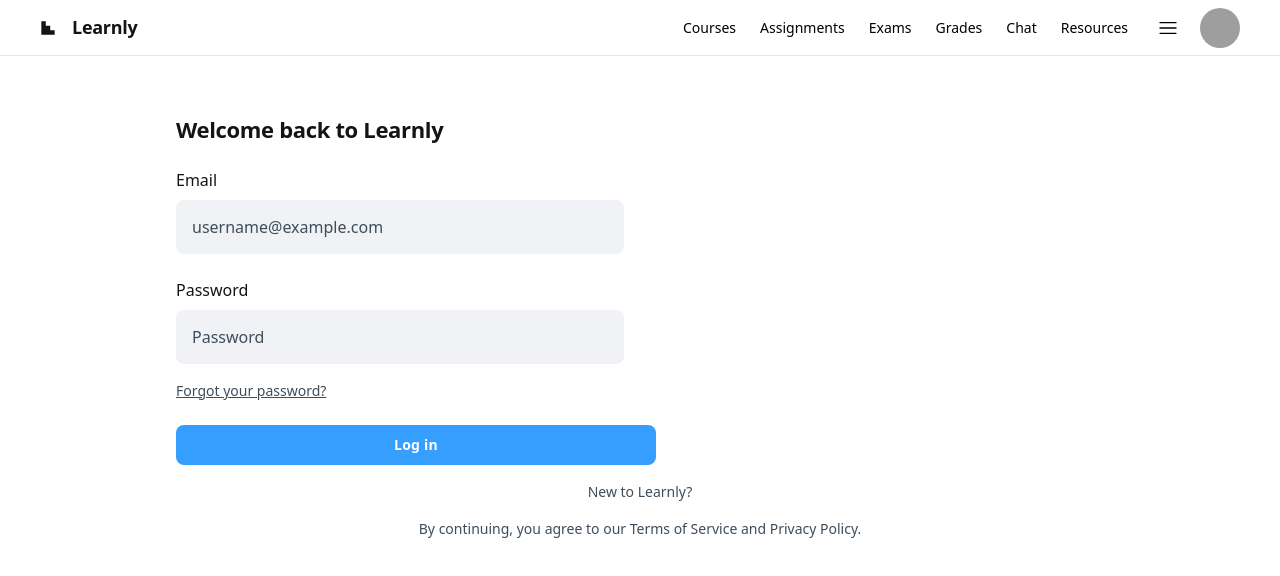
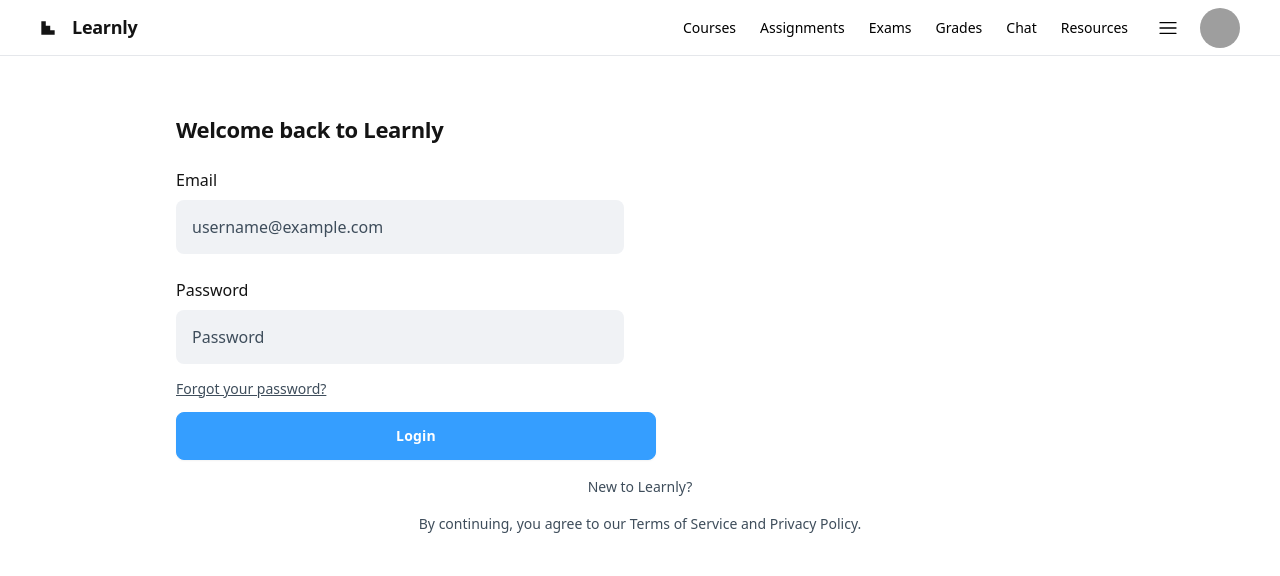
Before and after one commit to KolaAdetola/Learnly, a React (Vite) app in the folder Frontend/: page /login in a window 1280 px wide. Shown: the top 576 px of the page. Built offline with nearby package versions, Linux system fonts and the light colour scheme; grey boxes are pictures that could not be loaded.

Commit message:
added login functionality

```diff
--- a/Frontend/src/components/logoutbtn/Logoutbutton.jsx
+++ b/Frontend/src/components/logoutbtn/Logoutbutton.jsx
@@ -11,9 +11,9 @@ const Logoutbutton = () => {
     >
       {!loading ? (
         <>
-          <Link to="/logout" className="block text-lg text-gray-700">
+          <div className="block text-lg text-gray-700">
             Logout
-          </Link>
+          </div>
           <div className="">
             <svg
               width="20px"
--- /dev/null
+++ b/Frontend/src/hooks/useLogin.js
@@ -0,0 +1,38 @@
+import { useState } from "react";
+import { toast } from "react-hot-toast";
+import { useAuthContext } from '../context/AuthContext'
+
+const useLogin = () => {
+    const [loading,setLoading] = useState(false)
+    const {setAuthUser} = useAuthContext()
+
+    const login =async (email, password) => {
+        try {
+            const res= await fetch("api/auth/login",{
+                method: "POST",
+                headers: {
+                    "Content-Type": "application/json"
+                },
+                body: JSON.stringify({email,password})
+            })
+            const data= await res.json()
+            if(res.ok){
+                toast.success("Logged In Successfully")
+            }
+            if(data.error){
+                toast.error(data.error)
+            }
+
+            localStorage.setItem('chat-user', JSON.stringify(data))
+            setAuthUser(data)
+        } catch (error) {
+            toast.error(error.message)
+        }
+        finally{
+            setLoading(false);
+        }
+    }
+    return { loading, login }
+}
+
+export default useLogin
--- a/Frontend/src/pages/login/Login.jsx
+++ b/Frontend/src/pages/login/Login.jsx
@@ -1,18 +1,39 @@
-import React from 'react'
-import { Link } from 'react-router-dom'
+import React, { useState } from 'react';
+import { Link } from 'react-router-dom';
+import useLogin from '../../hooks/useLogin';
+import Loader from '../../components/loader/Loader';
 
 const Login = () => {
+  const [email, setEmail] = useState('');
+  const [password, setPassword] = useState('');
+
+  const { loading, login } = useLogin();
+
+
+  const handleSubmit = async (e) => {
+    e.preventDefault();
+    await login(email, password);
+    console.log(email, password);
+  };
+
   return (
     <div className="px-40 bg-white h-screen flex flex-1 justify-center py-5">
       <div className="layout-content-container flex flex-col w-[512px] py-5 max-w-[960px] flex-1">
-            <h1 className="text-[#141414] text-[22px] font-bold leading-tight tracking-[-0.015em] px-4 text-left pb-3 pt-5">Welcome back to Learnly</h1>
+        <h1 className="text-[#141414] text-[22px] font-bold leading-tight tracking-[-0.015em] px-4 text-left pb-3 pt-5">
+          Welcome back to Learnly
+        </h1>
+
+        {/* Use form instead of div */}
+        <form onSubmit={handleSubmit}>
           <div className="flex max-w-[480px] flex-wrap items-end gap-4 px-4 py-3">
             <label className="flex flex-col min-w-40 flex-1">
               <p className="text-[#141414] text-base font-medium leading-normal pb-2">Email</p>
               <input
                 placeholder="username@example.com"
                 className="form-input flex w-full min-w-0 flex-1 resize-none overflow-hidden rounded-lg text-[#141414] focus:outline-0 focus:ring-0 border-none bg-[#F0F2F5] focus:border-none h-14 placeholder:text-[#3E4D5B] p-4 text-base font-normal leading-normal"
-
+                value={email}
+                onChange={(e) => setEmail(e.target.value)}
+                type="email"
               />
             </label>
           </div>
@@ -20,25 +41,38 @@ const Login = () => {
             <label className="flex flex-col min-w-40 flex-1">
               <p className="text-[#141414] text-base font-medium leading-normal pb-2">Password</p>
               <input
-                  placeholder="Password" type="password"
+                placeholder="Password"
+                type="password"
                 className="form-input flex w-full min-w-0 flex-1 resize-none overflow-hidden rounded-lg text-[#141414] focus:outline-0 focus:ring-0 border-none bg-[#F0F2F5] focus:border-none h-14 placeholder:text-[#3E4D5B] p-4 text-base font-normal leading-normal"
-
+                value={password}
+                onChange={(e) => setPassword(e.target.value)}
               />
             </label>
           </div>
-            <a className="text-[#3E4D5B] text-sm font-normal leading-normal pb-3 pt-1 px-4 underline active:text-[#359EFF] cursor-pointer">Forgot your password?</a>
+          <a className="text-[#3E4D5B] text-sm font-normal leading-normal pb-3 pt-1 px-4 underline active:text-[#359EFF] cursor-pointer">
+            Forgot your password?
+          </a>
           <div className="flex px-4 py-3">
             <button
-                className="flex min-w-[84px] max-w-[480px] cursor-pointer items-center justify-center overflow-hidden rounded-lg h-10 px-4 flex-1 bg-[#359EFF] text-[#FFFFFF] text-sm font-bold leading-normal tracking-[0.015em]"
+              className="flex min-w-[84px] max-w-[480px] btn btn-success cursor-pointer items-center justify-center overflow-hidden rounded-lg h-10 px-4 flex-1 bg-[] text-[#FFFFFF] text-sm font-bold leading-normal tracking-[0.015em]"
+              type="submit" // Make sure it's a submit button
             >
-                <span className="truncate">Log in</span>
+              <span className="truncate">
+                {loading ? <div className="loader1"></div> : 'Login'}
+              </span>
             </button>
           </div>
-            <Link to={'/signup'} className="text-[#3E4D5B] text-sm font-normal leading-normal pb-3 pt-1 px-4 text-center hover:underline">New to Learnly?</Link>
-            <p className="text-[#3E4D5B] text-sm font-normal leading-normal pb-3 pt-1 px-4 text-center">By continuing, you agree to our Terms of Service and Privacy Policy.</p>
+        </form>
+
+        <Link to={'/signup'} className="text-[#3E4D5B] text-sm font-normal leading-normal pb-3 pt-1 px-4 text-center hover:underline">
+          New to Learnly?
+        </Link>
+        <p className="text-[#3E4D5B] text-sm font-normal leading-normal pb-3 pt-1 px-4 text-center">
+          By continuing, you agree to our Terms of Service and Privacy Policy.
+        </p>
       </div>
     </div>
-  )
-}
+  );
+};
 
-export default Login
+export default Login;
--- a/Frontend/src/pages/signup/SignUp.jsx
+++ b/Frontend/src/pages/signup/SignUp.jsx
@@ -105,7 +105,7 @@ const SignUp = () => {
             className="btn w-[50%] btn-light bg-[#359eff] hover:bg-[#66b5ff] font-medium rounded-lg text-sm px-5 py-2.5 text-white text-base font-medium leading-normal"
             disabled={loading}
           >
-            {/* {loading ? <div className="loader1"></div> : "Sign Up"} */}
+            {loading ? <div className="loader1"></div> : "Sign Up"}
           </button>
         </div>
       </div>
--- a/Frontend/tailwind.config.js
+++ b/Frontend/tailwind.config.js
@@ -17,7 +17,7 @@ export default {
 
           info: "#00a1bc",
 
-          success: "#00a400",
+          success: "#359EFF",
 
           warning: "#ffa000",
 
```
Also changed, not shown: 1 other file (tests, documents, lock files or other folders). Lines whose indentation alone changed are shown as unchanged.
